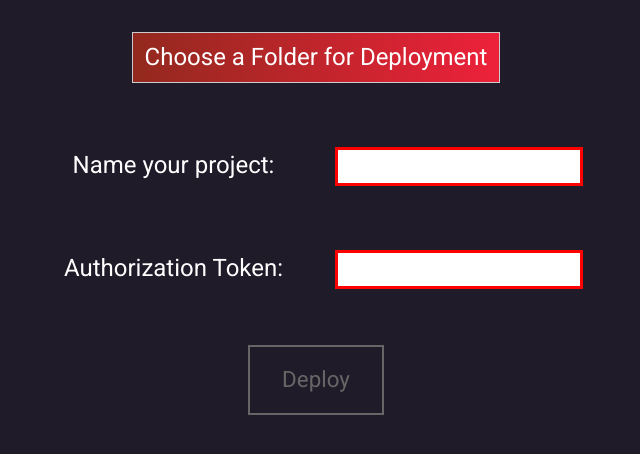
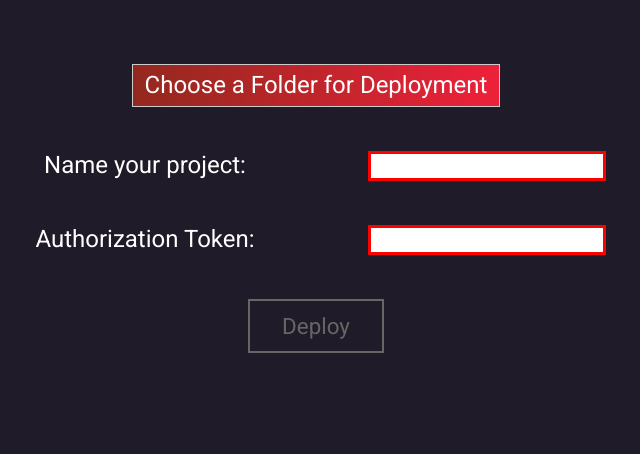
Before and after one commit to rishabhgupta-21/auto-deployment-button, a plain HTML site: page index.html in a window 1280 px wide. Shown: the whole page, without its empty margins (324-964 px from the left). Drawn offline with nearby package versions, Linux system fonts and the light colour scheme.

Commit message:
modified overall styling

```diff
--- a/app.js
+++ b/app.js
@@ -154,6 +154,9 @@ deployButton.addEventListener("click", async () => {
             alert(`'${projectNameInput.value}' has been successfully deployed on Vercel!`)
             reset();
         }
+        else {
+
+        }
     }
     catch (err) {
         console.error(err);
--- a/index.html
+++ b/index.html
@@ -11,45 +11,26 @@
     <link
         href="https://fonts.googleapis.com/css2?family=Raleway:wght@100;400;700&family=Roboto:ital,wght@0,400;1,100;1,700&display=swap"
         rel="stylesheet">
-    <link rel="stylesheet" href="https://cdn.jsdelivr.net/npm/bootstrap@5.3.0-alpha3/dist/css/bootstrap.min.css">
     <link rel="stylesheet" href="styles.css">
 </head>
 
 <body>
-    <div class="container text-center">
-        <label for="selectFolder" class="custom-file-upload">
-            <i class="fa fa-cloud-upload"></i>Choose a Folder for Deployment
-        </label>
-        <input type="file" id="selectFolder" name="selectFolder" webkitdirectory>
-    </div>
-
-    <div class="container text-center">
-        <div class="row">
-            <div class="col-3"></div>
-            <div class="col-3">
-                <label for="projectName">Name your project:</label>
-            </div>
-            <div class="col-3">
-                <input type="text" id="projectName" name="projectName">
-            </div>
-            <div class="col-3"></div>
+    <main class="grid-container">
+        <div class="grid-element grid-col-span-2">
+            <label for="selectFolder" class="custom-file-upload">Choose a Folder for Deployment</label>
+            <input type="file" id="selectFolder" name="selectFolder" webkitdirectory>
         </div>
 
-        <div class="row">
-            <div class="col-3"></div>
-            <div class="col-3">
-                <label for="authToken">Authorization Token:</label>
-            </div>
-            <div class="col-3">
-                <input type="text" id="authToken" name="authToken">
-            </div>
-            <div class="col-3"></div>
+        <label for="projectName" class="grid-element">Name your project:</label>
+        <input class="grid-element" type="text" id="projectName" name="projectName">
+
+        <label for="authToken" class="grid-element">Authorization Token:</label>
+        <input class="grid-element" type="text" id="authToken" name="authToken">
+
+        <div class="grid-element grid-col-span-2">
+            <button id="deployButton">Deploy</button>
         </div>
-    </div>
-
-    <div class="container text-center">
-        <button id="deployButton">Deploy</button>
-    </div>
+    </main>
 
     <script src="https://cdn.jsdelivr.net/npm/axios@1.1.2/dist/axios.min.js"></script>
     <script src=" app.js"></script>
--- a/styles.css
+++ b/styles.css
@@ -1,4 +1,15 @@
+*,
+*::before,
+*::after {
+    box-sizing: border-box;
+    margin: 0;
+    padding: 0;
+}
+
 body {
+    min-height: 100vh;
+    margin: 4rem auto;
+
     background-color: #1f1b29;
     font-family: 'Roboto', sans-serif;
     /* display: flex;
@@ -7,14 +18,37 @@ body {
     height: 100vh; */
 }
 
+
+/* CSS GRID */
+.grid-container {
+    display: grid;
+    gap: 2.75rem;
+    text-align: center;
+    /* border: 1px solid white; */
+    width: min(70%, 40rem);
+    margin: 0 auto;
+}
+
+.grid-element {
+    margin: 0 auto;
+}
+
+.grid-container {
+    grid-template-columns: repeat(2, 1fr);
+    grid-auto-rows: min-content;
+}
+
+.grid-col-span-2 {
+    grid-column: 1 / span 2;
+}
+
 button {
     font-family: 'Roboto', sans-serif;
     background: none;
     color: #ffa260;
     border: 2px solid;
-    padding: 1rem 2rem;
+    padding: 0.76rem 2rem;
     font-size: 1.4rem;
-    margin: 1.5rem;
 
     transition: transform 0.15s, color 0.15s, border-color 0.15s, box-shadow 0.15s;
 }
@@ -38,14 +72,15 @@ button:active {
 label {
     color: white;
     font-size: 1.5rem;
-    margin: 2rem 0;
+    /* margin: 2rem 0; */
 }
 
 input {
-    font-family: 'Roboto', sans-serif;
+    font: inherit;
     color: black;
     font-size: 1.3rem;
-    margin: 2rem 0;
+    width: max(10rem, 80%);
+    /* margin: 2rem 0; */
     outline: none;
 }
 
```
